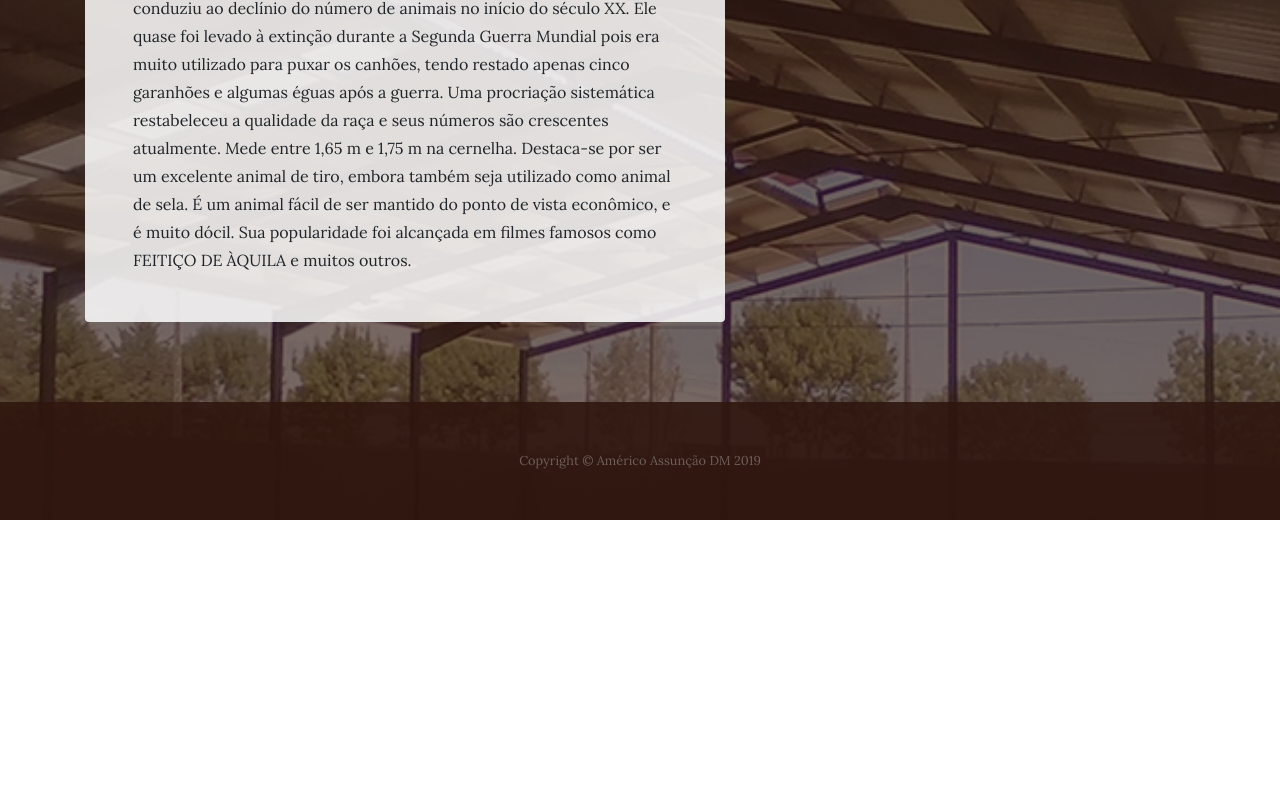
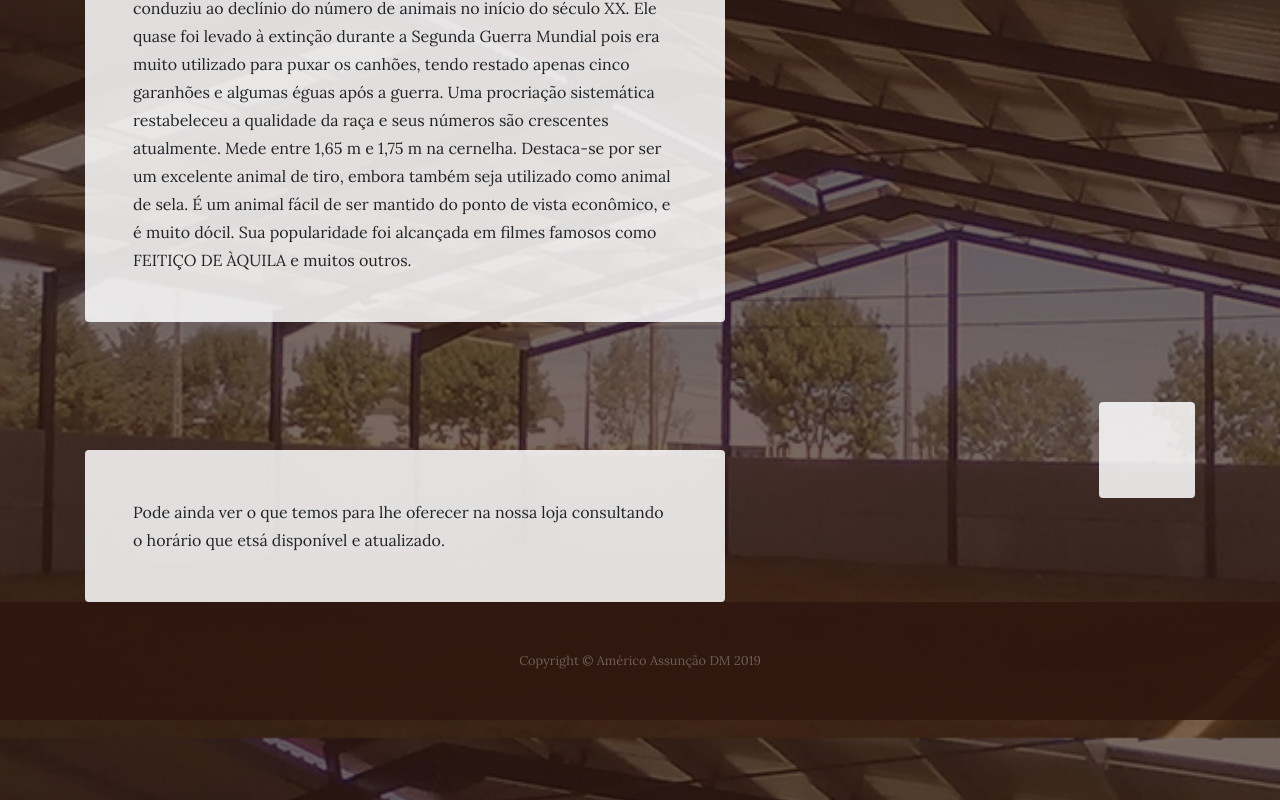
Before and after one commit to Americo21254/Racas-Equestres, a website: page cavalos.html in a window 1280 px wide. Shown: the part 3262-4062 px from the top of the page. Before the commit the page ends 3782 px from the top, so only its background shows below. Drawn offline with Linux system fonts and the light colour scheme.

Commit message:
Alteração 5

```diff
--- a/cavalos.html
+++ b/cavalos.html
@@ -121,7 +121,22 @@
       </div>
     </div>
   </section>
-
+  <section class="page-section">
+    <div class="container">
+      <div class="product-item">
+        <div class="product-item-title d-flex">
+          <div class="bg-faded p-5 d-flex ml-auto rounded">
+            <h2 class="section-heading mb-0">
+            </h2>
+          </div>
+        </div>
+        <div class="product-item-description d-flex mr-auto">
+          <div class="bg-faded p-5 rounded">
+            <p class="mb-0">Pode ainda ver o que temos para lhe oferecer na nossa loja consultando o horário que etsá disponível e atualizado.</p>
+            </div>
+        </div>
+      </div>
+    </div>
   <footer class="footer text-faded text-center py-5">
     <div class="container">
       <p class="m-0 small">Copyright &copy; Américo Assunção DM 2019</p>
```
